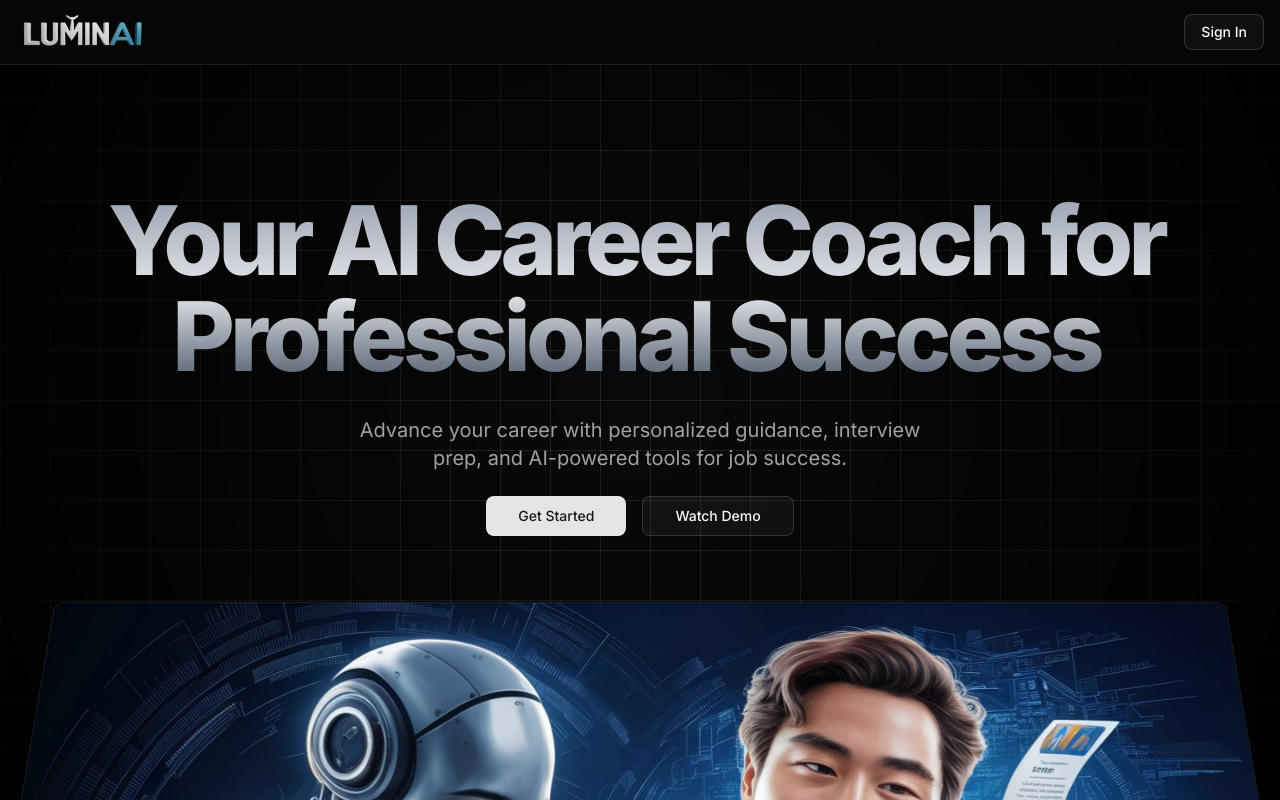
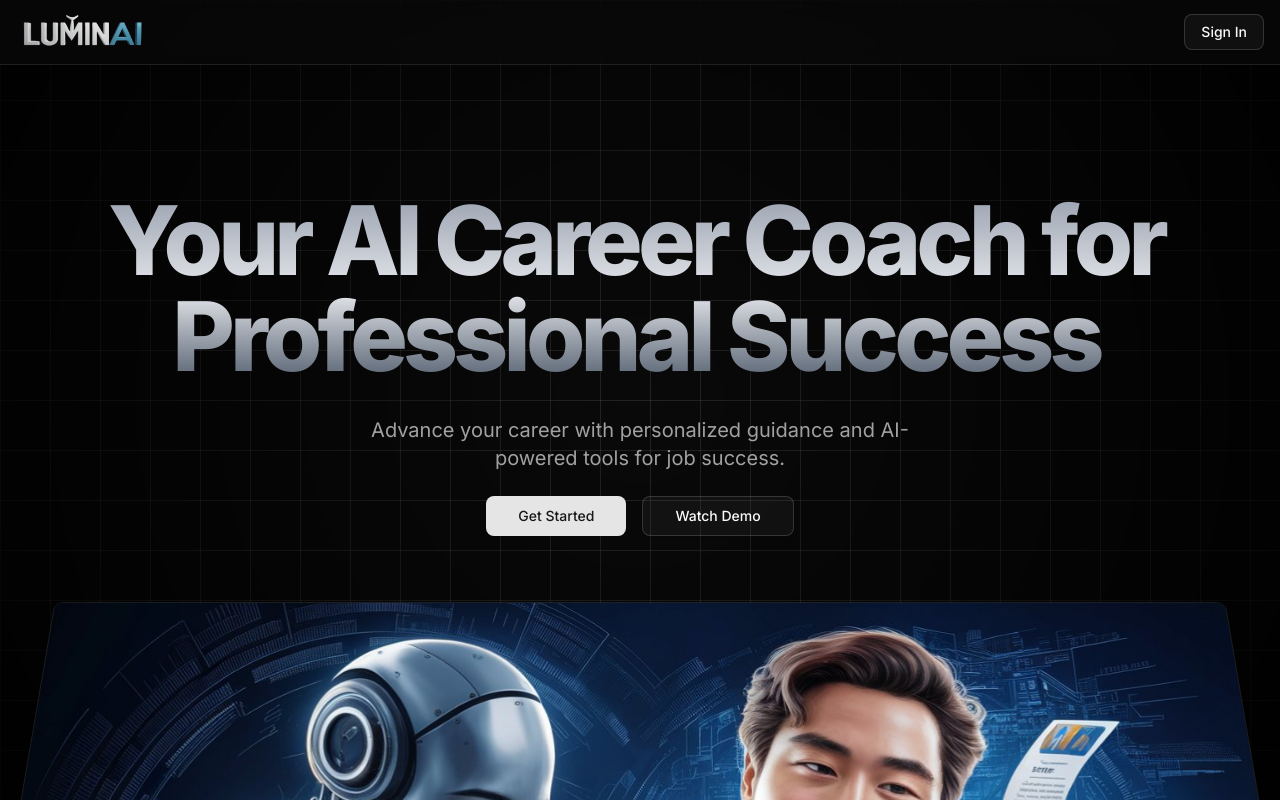
Before and after one commit to mohdShumayl/Luminai, a Next.js app: page / in a window 1280 px wide. Shown: the top 800 px of the page. Built offline with nearby package versions, Linux system fonts and the light colour scheme; no server answers.

Commit message:
landingpage

```diff
--- a/components/heroSection.jsx
+++ b/components/heroSection.jsx
@@ -36,7 +36,7 @@ const HeroSection = () => {
             Professional Success
           </h1>
           <p className="mx-auto max-w-[600px] text-muted-foreground md:text-xl">
-            Advance your career with personalized guidance, interview prep, and
+            Advance your career with personalized guidance and
             AI-powered tools for job success.
           </p>
         </div>
@@ -46,7 +46,7 @@ const HeroSection = () => {
               Get Started
             </Button>
           </Link>
-          <Link href="https://www.youtube.com/watch?v=aBWY4gxb8Xk">
+          <Link href="https://www.youtube.com/watch?v=8fyzFaJcF8s">
             <Button size="lg" variant="outline" className="px-8">
               Watch Demo
             </Button>
```
